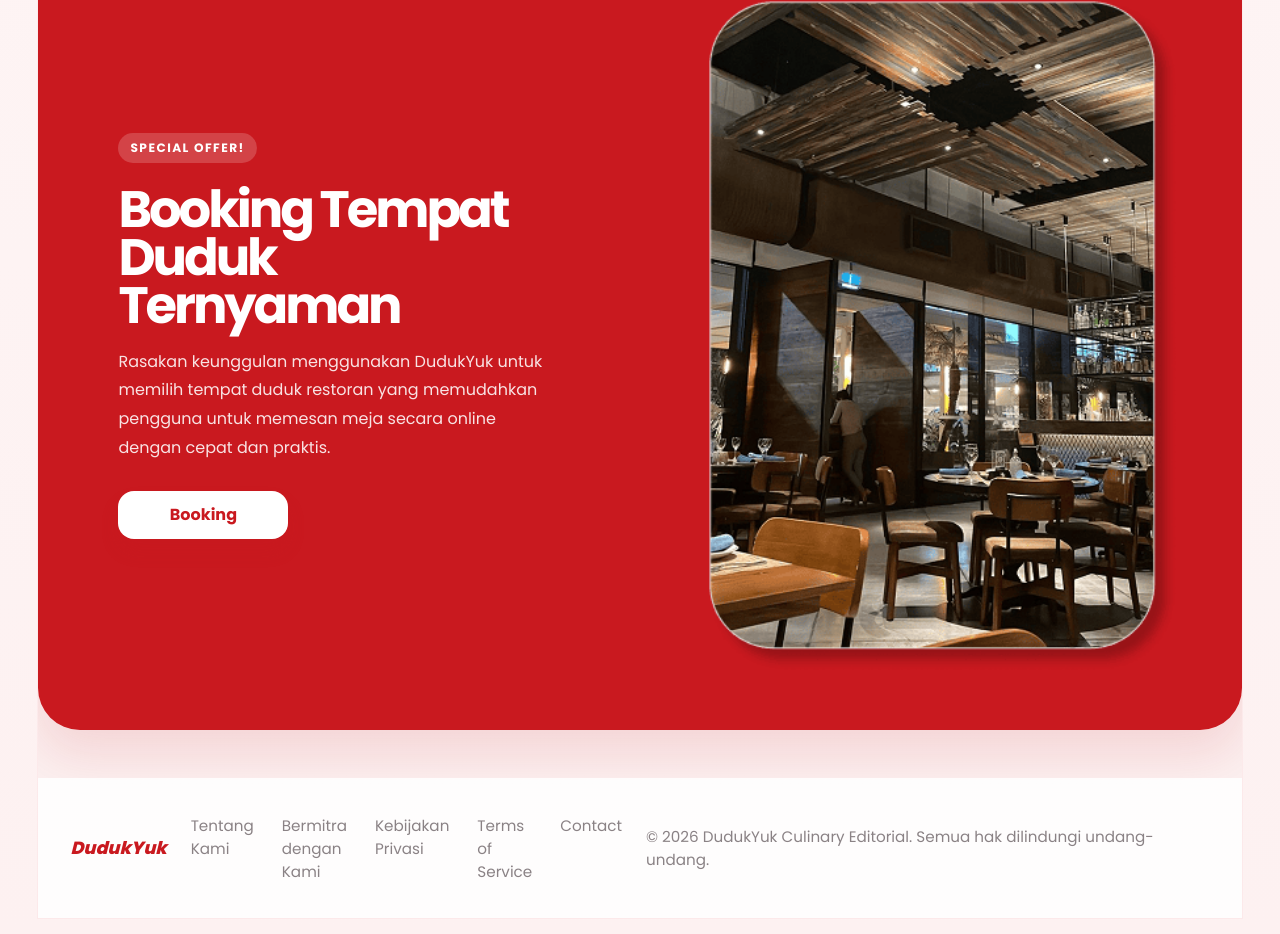
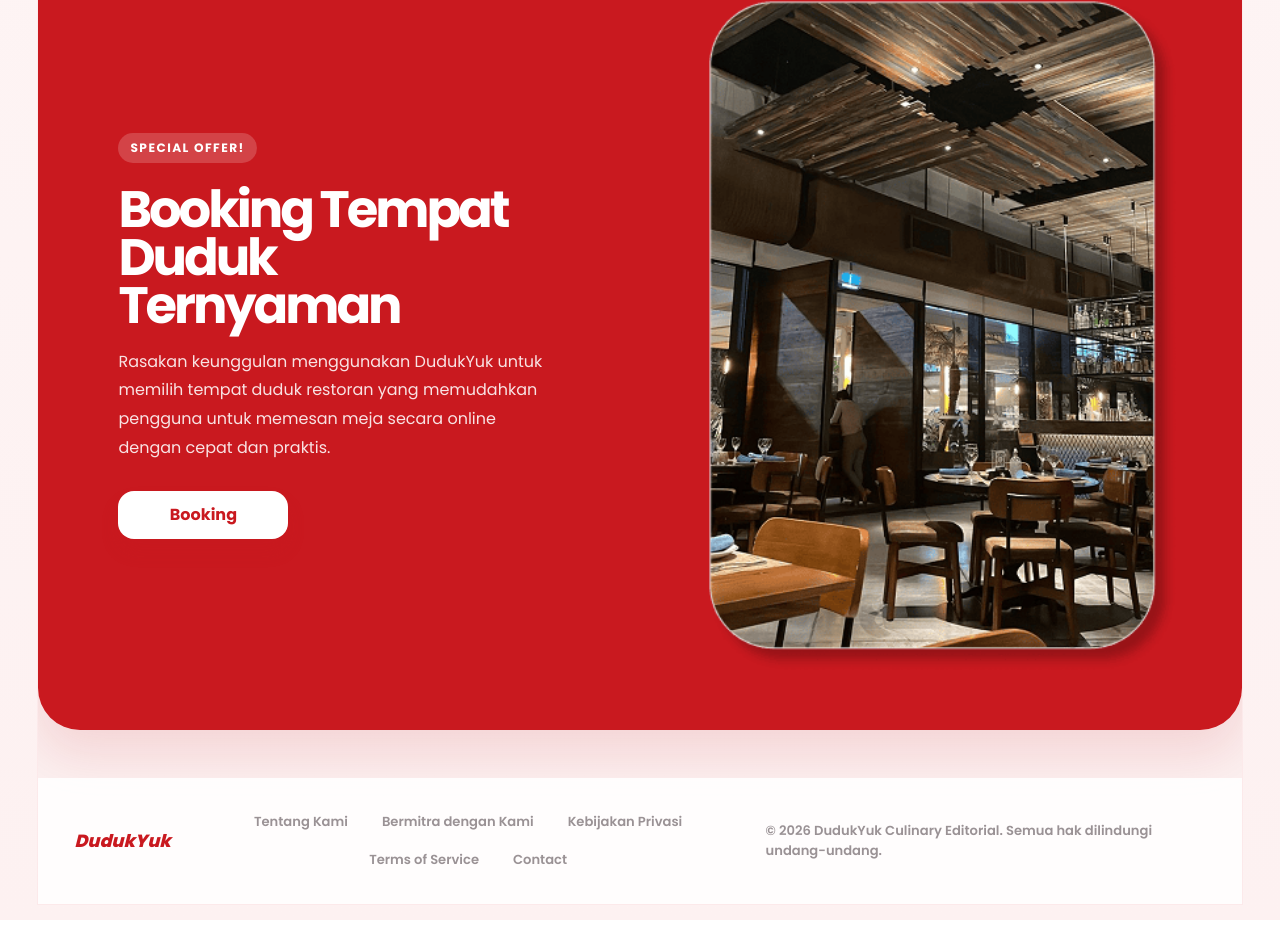
Before and after one commit to KiandrAHD/dudukyu, a plain HTML site: page frontend/pages/index.html in a window 1280 px wide. Shown: the part 1769-2703 px from the top of the page. Drawn offline with Linux system fonts and the light colour scheme.

Commit message:
perubahan css

```diff
--- a/frontend/pages/index.html
+++ b/frontend/pages/index.html
@@ -161,7 +161,7 @@
             <nav class="footer-links">
                 <a href="/dudukyu/frontend/pages/tentang_kami.html">Tentang Kami</a>
                 <a href="/dudukyu/frontend/pages/bermitra_dengan_kami.html">Bermitra dengan Kami</a>
-                <a href="/dudukyu/frontend/">Kebijakan Privasi</a>
+                <a href="#">Kebijakan Privasi</a>
                 <a href="#">Terms of Service</a>
                 <a href="#">Contact</a>
             </nav>
--- a/frontend/styles/home.css
+++ b/frontend/styles/home.css
@@ -339,25 +339,34 @@ a {
 .footer {
     display: grid;
     grid-template-columns: auto 1fr auto;
-    gap: 24px;
+    gap: 28px;
     align-items: center;
-    padding-top: 32px;
-    padding-bottom: 32px;
-    background: rgba(255, 255, 255, 0.88);
+    padding: 34px 36px;
+    background: rgba(255, 255, 255, 0.9);
 }
 
 .footer-links {
-    display: flex;;
+    display: flex;
     justify-content: center;
-    flex-wrap: nowrap;
-    gap: 18px 28px;
+    flex-wrap: wrap;
+    gap: 18px 34px;
 }
 
 .footer-links a,
 .footer-copy {
-    color: #8a8285;
-    font-size: 0.95rem;
+    color: #9a9295;
+    font-size: 0.82rem;
+    font-weight: 600;
     text-decoration: none;
+}
+
+.footer-links a.active {
+    color: var(--red-main);
+}
+
+.footer-copy {
+    max-width: 440px;
+    margin: 0;
 }
 
 @media (max-width: 1100px) {
```
